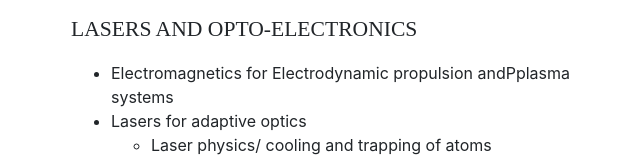
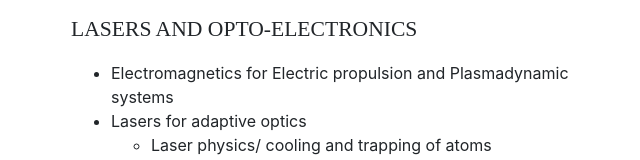
Before and after one commit to nidtiw/nidtiw.github.io, a website with bundled scripts: page index.html in a window 1280 px wide. Shown: the part 3242-3402 px from the top of the page, 441-1081 px from the left. Built offline with nearby package versions, Linux system fonts and the light colour scheme; a web font is replaced by a local one.

Commit message:
Update index.html

```diff
--- a/index.html
+++ b/index.html
@@ -225,7 +225,7 @@ quality in all companies within TATA Group.</p>
               </ul>
               <div class="subheading mb-3">Lasers and Opto-electronics</div>
               <ul>
-                <li>Electromagnetics for Electrodynamic propulsion andPplasma systems</li>
+                <li>Electromagnetics for Electric propulsion and Plasmadynamic systems</li>
                 <li>Lasers for adaptive optics</li>
                 <ul>
                   <li>Laser physics/ cooling and trapping of atoms</li>
```
